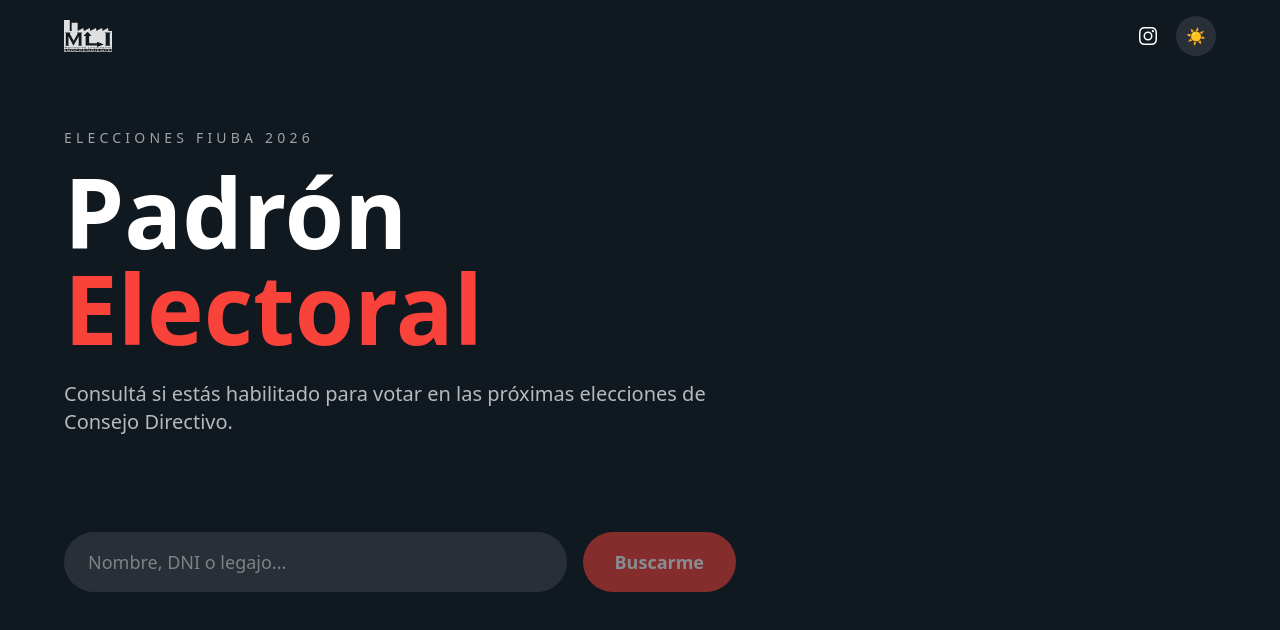
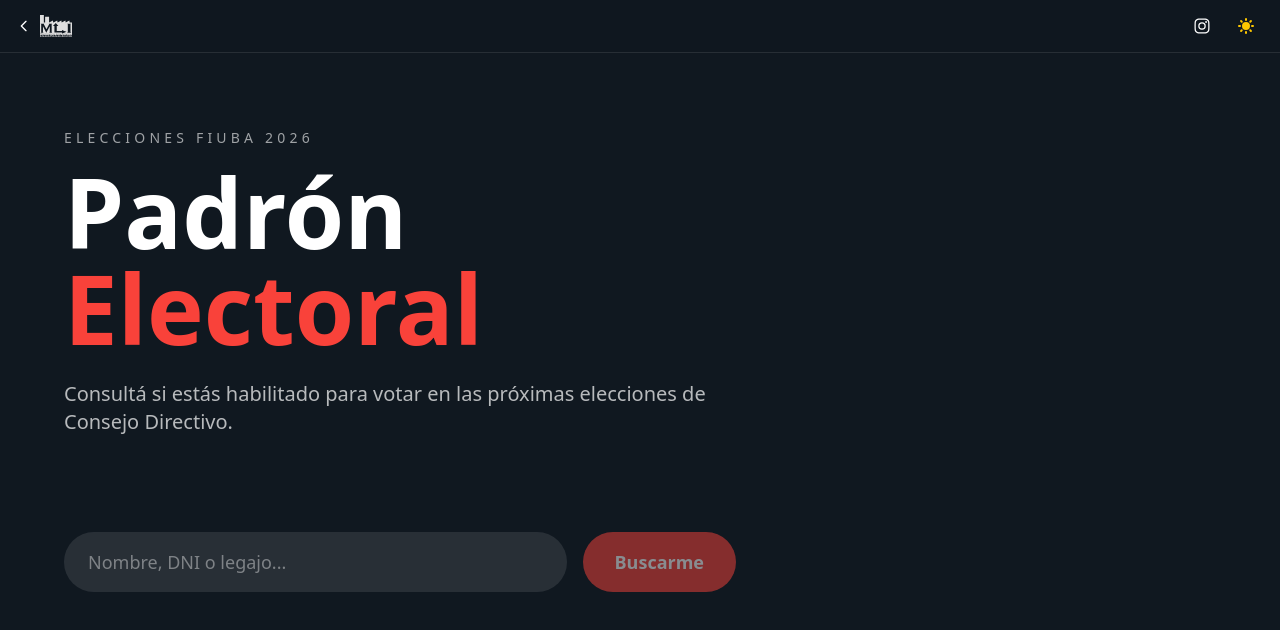
Before and after one commit to MiroslavSapunar/MLI-Page, a Next.js app: page /padron2026 in a window 1280 px wide. Shown: the top 630 px of the page. Built offline with nearby package versions, Linux system fonts and the light colour scheme.

Commit message:
refector navbar

```diff
--- a/src/app/components/navbar.tsx
+++ b/src/app/components/navbar.tsx
@@ -1,13 +1,27 @@
 'use client'
-import { useState } from "react";
+import { useState, useMemo } from "react";
 import Image from 'next/image';
 import mli from "../../../public/MLI.svg";
 import Link from "next/link";
 import { useTheme } from "@/context/ThemeContext";
 
+function getHomeHref(): string {
+    if (typeof window === 'undefined') return '/';
+    const hostname = window.location.hostname;
+    console.log(hostname);
+    // If on a subdomain (e.g. padron2026.mli-fiuba.com.ar), link to the main domain
+    const parts = hostname.split('.');
+    if (parts.length > 2) {
+        const mainDomain = parts.slice(1).join('.');
+        return `https://${mainDomain}`;
+    }
+    return '/';
+}
+
 export default function NavBar() {
     const [navbarOpen, setNavbarOpen] = useState(false);
     const { isDark, toggleTheme } = useTheme();
+    const homeHref = useMemo(() => getHomeHref(), []);
 
     return (
         // <header className={`fixed top-0 w-full z-50 transition-colors duration-300 ${
@@ -134,7 +148,7 @@ export default function NavBar() {
             : 'bg-white/90 backdrop-blur-md border-b border-gray-200'
             }`}>
             <div className="max-w-7xl mx-auto px-4 py-2 flex items-center justify-between">
-                <Link href="/" className="flex items-center gap-2 group">
+                <Link href={homeHref} className="flex items-center gap-2 group">
                     <svg className={`w-4 h-4 transition-transform group-hover:-translate-x-1 ${isDark ? 'text-white' : 'text-gray-900'}`} fill="none" viewBox="0 0 24 24" stroke="currentColor">
                         <path strokeLinecap="round" strokeLinejoin="round" strokeWidth={2} d="M15 19l-7-7 7-7" />
                     </svg>
--- a/src/app/padron2026/page.tsx
+++ b/src/app/padron2026/page.tsx
@@ -1,7 +1,7 @@
 'use client'
 import { useState, useEffect, useRef, useCallback } from 'react'
-import Image from 'next/image'
 import { useTheme } from '@/context/ThemeContext'
+import NavBar from '@/app/components/navbar'
 
 type Estudiante = {
   documento: string
@@ -51,7 +51,7 @@ function normalize(str: string): string {
 }
 
 export default function Padron2026() {
-  const { isDark, toggleTheme } = useTheme()
+  const { isDark } = useTheme()
   const [padron, setPadron] = useState<Estudiante[]>([])
   const [query, setQuery] = useState('')
   const [results, setResults] = useState<Estudiante[] | null>(null)
@@ -117,37 +117,7 @@ export default function Padron2026() {
 
   return (
     <div className={`min-h-screen transition-colors duration-500 ${isDark ? 'bg-primary text-white' : 'bg-white text-gray-900'}`}>
-      {/* Header */}
-      <header className="fixed top-0 left-0 right-0 z-50 flex items-center justify-between px-8 lg:px-16 py-4">
-        <Image
-          src="/MLI.svg"
-          alt="MLI"
-          width={48}
-          height={48}
-          className={isDark ? 'invert' : ''}
-        />
-        <div className="flex items-center gap-4">
-          <a
-            href="https://www.instagram.com/mli.fiuba/"
-            target="_blank"
-            rel="noopener noreferrer"
-          >
-            <Image
-              src="/instagram.svg"
-              alt="Instagram"
-              width={24}
-              height={24}
-              className={isDark ? 'invert' : ''}
-            />
-          </a>
-          <button
-            onClick={toggleTheme}
-            className={`w-10 h-10 rounded-full flex items-center justify-center transition-colors ${isDark ? 'bg-white/10 hover:bg-white/20' : 'bg-gray-100 hover:bg-gray-200'}`}
-          >
-            {isDark ? '☀️' : '🌙'}
-          </button>
-        </div>
-      </header>
+      <NavBar />
 
       {/* Toast */}
       {toast && (
```
